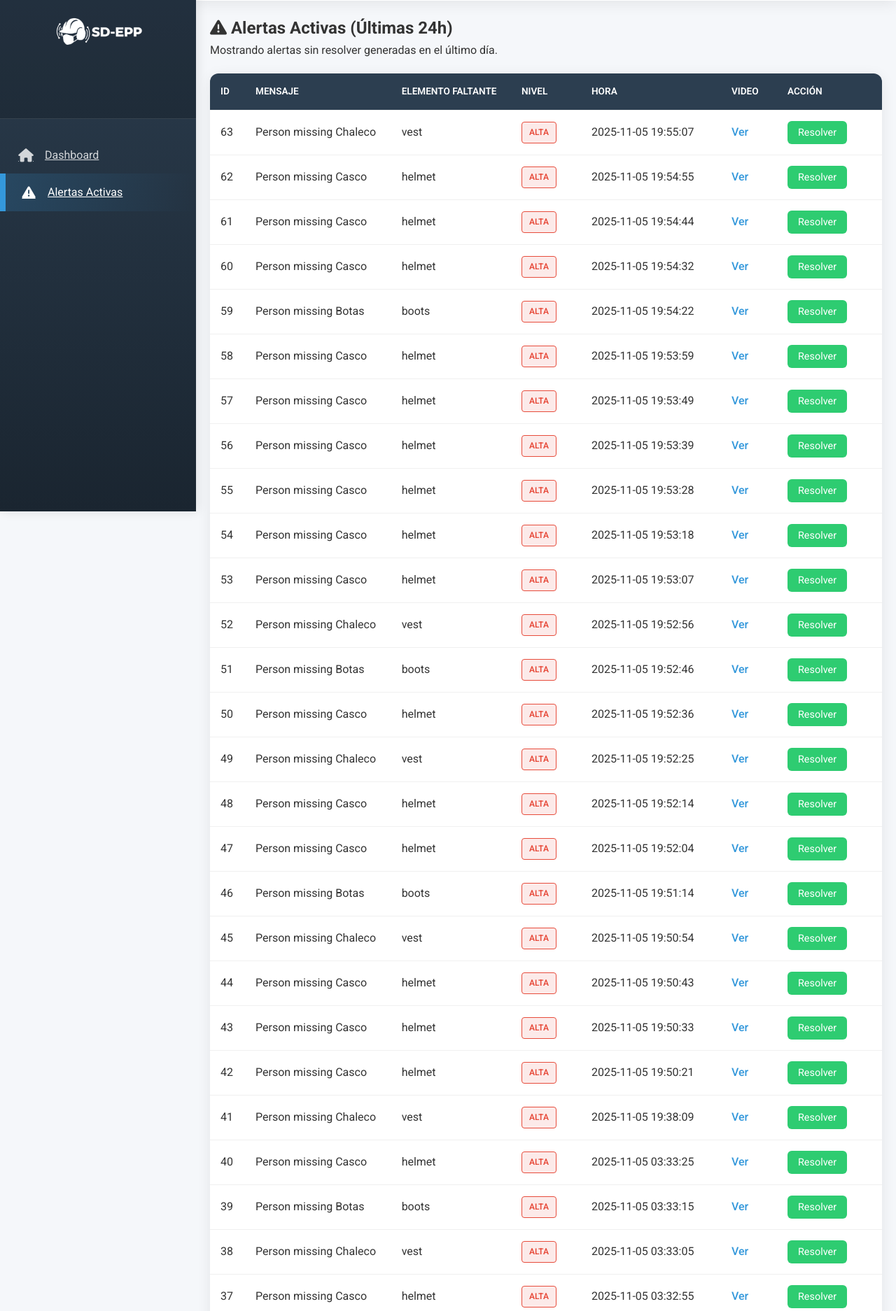
After one commit to frairo120/PROYECTO_CON_POSTGRE, a Django app: page /inicio/alerts/list/ in a window 1280 px wide. The commit adds this page. Shown: the part 69-1943 px from the top of the page at 70% size. Run offline with Django 5.2, Linux system fonts and the light colour scheme; data comes from the database, SQL or seed files in the repository; both versions use the stored data as it was after the commit.

Commit message:
se agrego el modelo de alertas

```diff
--- a/deteccion/droidcam.py
+++ b/deteccion/droidcam.py
@@ -47,9 +47,9 @@ class DroidCamera:
 
     def start_recording(self, frame):
         if not self.is_recording:
-            os.makedirs('grabaciones', exist_ok=True)
+            os.makedirs('media/grabaciones', exist_ok=True)
             timestamp = time.strftime('%Y%m%d_%H%M%S')
-            filename = f'grabaciones/recording_{timestamp}.avi'
+            filename = f'media/grabaciones/recording_{timestamp}.avi'
             self.current_recording_filename = filename
             height, width = frame.shape[:2]
             fourcc = cv2.VideoWriter_fourcc(*'MJPG')
--- a/deteccion/urls.py
+++ b/deteccion/urls.py
@@ -17,6 +17,12 @@ urlpatterns = [
     path('video_feed/', views.video_feed, name='video_feed'),
     path('toggle_camera/', views.toggle_camera, name='toggle_camera'),
     path('grabaciones/', views.grabaciones, name='grabaciones'),
+
+    path('inicio/alerts/', views.alert_list, name='alert_data'),
+    path('inicio/alerts/list/', views.alert_list_page, name='alert_list'),
+    path('inicio/latest-alerts/', views.latest_alerts, name='latest_alerts'),
+
+    path('inicio/incunplimiento/<int:incumplimiento_id>/', views.ver_incumplimiento, name='incunplimiento'),
     # URLs para Cargo
     path('cargos/', views.CargoListView.as_view(), name='cargo_list'),
     path('cargos/new/', views.CargoCreateView.as_view(), name='cargo_create'),
@@ -26,8 +32,8 @@ urlpatterns = [
     # URLs para Empleado
     path('inicio/empleados/', views.EmpleadoListView.as_view(), name='lista_empleados'),
     path('inicio/empleados/new/', views.EmpleadoCreateView.as_view(), name='crear_empleado'),
-    path('empleados/edit/<int:pk>/', views.EmpleadoUpdateView.as_view(), name='empleado_editar'),
-    path('empleados/delete/<int:pk>/', views.EmpleadoDeleteView.as_view(), name='empleado_eliminar'),
+    path('inicio/empleados/edit/<int:pk>/', views.EmpleadoUpdateView.as_view(), name='empleado_editar'),
+    path('inicio/empleados/delete/<int:pk>/', views.EmpleadoDeleteView.as_view(), name='empleado_eliminar'),
 
     # URLs para Menu y Module (ejemplo de lista)
     path('inicio/menus/', views.MenuListView.as_view(), name='menu_list'),
--- a/deteccion/views.py
+++ b/deteccion/views.py
@@ -7,7 +7,7 @@ from .droidcam import DroidCamera
 import json
 # Global camera instance
 camera = None  # Se inicializará cuando se seleccione el tipo de cámara
-from django.urls import reverse_lazy
+from django.urls import reverse_lazy,reverse
 from django.contrib import messages
 from django.contrib.auth import logout, authenticate, login
 from django.contrib.auth.decorators import login_required,user_passes_test
@@ -19,6 +19,10 @@ from .models import Menu, Module, Cargo, Empleado, GroupModulePermission,User, A
 from .forms import MenuForm, ModuleForm, CargoForm, EmpleadoForm, LoginForm, GroupForm, GroupModulePermissionForm
 from .forms import UserForm,UserEditForm,UserPasswordChangeForm
 from django.db.models import Prefetch
+
+from django.utils import timezone
+from datetime import timedelta
+from django.utils.timezone import localtime
 
 class MenuContextMixin:
     """Mixin para agregar el contexto de menús y módulos a las vistas."""
@@ -104,6 +108,60 @@ def grabaciones(request):
     """Muestra la página con el listado de grabaciones."""
     return render(request, 'deteccion/grabaciones.html')
 
+
+
+
+def alert_list(request):
+    # Obtenemos alertas no resueltas de las últimas 24 horas
+    since = timezone.now() - timedelta(hours=24)
+    alerts = Alert.objects.filter(timestamp__gte=since, resolved=False).order_by('-timestamp')
+
+    data = []
+    for alert in alerts:
+        data.append({
+            'id': alert.id,
+            'message': alert.message,
+            'missing': alert.missing,
+            'level': alert.get_level_display(),
+            'video_url': alert.video.url if alert.video else '',
+            'timestamp': alert.timestamp.strftime('%Y-%m-%d %H:%M:%S'),
+        })
+
+    return JsonResponse({'alerts': data})
+
+
+def alert_list_page(request):
+    context = {}
+    menu_context = MenuContextMixin().get_menu_context(request.user)
+    context['menu_list'] = menu_context
+    context['title'] = "Alertas Activas"
+    return render(request, 'usuarios/alert_list_ajax.html', context)
+
+
+
+
+def latest_alerts(request):
+    alerts = Alert.objects.order_by('-timestamp')[:10]   # últimas 10
+
+    alert_data = [
+        {
+            'id': a.pk,
+            'message': a.message,
+            'timestamp': localtime(a.timestamp).strftime("%H:%M:%S %d-%m-%Y"),
+            'video': a.video.url if a.video else None,
+            'level': a.level,
+        }
+        for a in alerts
+    ]
+
+    return JsonResponse({"alerts": alert_data})
+
+
+
+
+
+
+
 @login_required
 @user_passes_test(lambda u: u.is_superuser or u.is_staff, login_url='/')
 def usercreate(request):
@@ -187,7 +245,7 @@ def user_delete(request, pk):
         full_name = user.get_full_name
         user.delete()
         messages.success(request, f'El usuario {full_name} ha sido eliminado exitosamente.')
-        return redirect('deteccion:user_list')
+        return redirect('deteccion:user_data')
 
     # Si no es POST, mostrar la página de confirmación
     context = {
@@ -710,3 +768,62 @@ class GroupPermissionsView(TemplateView):
         except Exception as e:
             messages.error(request, f'Error al actualizar permisos: {str(e)}')
             return redirect('security:group_permissions', pk=group.id)
+
+
+
+
+import boto3
+from django.shortcuts import render, get_object_or_404
+from datetime import timedelta
+
+# Asegúrate de tener tu modelo de Incumplimiento que apunta a Cloud Storage
+# from .models import Incumplimiento # (Asumiendo que tienes un modelo similar)
+BUCKET_NAME = 'mi-bucket-local' # 👈 Cambia este nombre al de tu bucket en LocalStack
+LOCALSTACK_ENDPOINT = 'http://localhost:4566'
+
+def ver_incumplimiento(request, incumplimiento_id):
+    """Muestra los detalles de un incumplimiento, incluyendo el video usando LocalStack S3."""
+
+    # 1. Obtener la instancia del incumplimiento (usando Alert como corregimos antes)
+    incumplimiento = get_object_or_404(Alert, pk=incumplimiento_id)
+
+    # 2. Inicializar el cliente Boto3 apuntando a LocalStack
+    # LocalStack acepta credenciales dummy como 'test'.
+    s3_client = boto3.client(
+        's3',
+        # URL que apunta al servicio S3 en tu contenedor LocalStack
+        endpoint_url=LOCALSTACK_ENDPOINT,
+        aws_access_key_id='test',
+        aws_secret_access_key='test',
+        region_name='us-east-1' # Región dummy requerida por Boto3
+    )
+
+    # 3. La clave del objeto es la ruta guardada en la BD
+    object_key = f'grabaciones/{incumplimiento.video}'
+
+    # 4. Generar la URL pre-firmada (método de Boto3)
+    try:
+        video_url_firmada = s3_client.generate_presigned_url(
+            'get_object',
+            Params={
+                'Bucket': BUCKET_NAME,
+                'Key': object_key,
+                # Esto emula el 'response_disposition=inline' de GCS
+                'ResponseContentDisposition': 'inline'
+            },
+            # Duración de la URL en segundos (30 minutos)
+            ExpiresIn=1800
+        )
+    except Exception as e:
+        print(f"Error al acceder al video en LocalStack: {e}")
+        # Si usas messages en Django, puedes añadir:
+        # messages.error(request, "El video no pudo ser encontrado en el almacenamiento local.")
+        video_url_firmada = None
+
+    context = {
+        'incumplimiento': incumplimiento,
+        'video_url': video_url_firmada,
+        'title': f'Incumplimiento ID: {incumplimiento_id}'
+    }
+
+    return render(request, 'usuarios/ver_incumplimiento.html', context)
--- /dev/null
+++ b/templates/usuarios/alert_list_ajax.html
@@ -0,0 +1,188 @@
+{% load static %}
+<!DOCTYPE html>
+<html lang="es">
+<head>
+    <meta charset="UTF-8">
+    <meta name="viewport" content="width=device-width, initial-scale=1.0">
+    <title>SD-EPP | Alertas Activas</title>
+    <link rel="stylesheet" href="{% static 'css/prueba.css' %}">
+    <link href="https://fonts.googleapis.com/css2?family=Roboto:wght@300;400;500;600;700&display=swap" rel="stylesheet">
+    <link rel="stylesheet" href="https://cdnjs.cloudflare.com/ajax/libs/font-awesome/6.4.0/css/all.min.css">
+    <style>
+        /* Estilos base para la tabla de lista (Asegúrate de tenerlos en prueba.css o aquí) */
+        .alerts-table {
+            width: 100%;
+            border-collapse: collapse;
+            margin-top: 20px;
+            box-shadow: var(--shadow);
+            background-color: white;
+            border-radius: var(--border-radius);
+            overflow: hidden;
+        }
+        .alerts-table th, .alerts-table td {
+            padding: 15px;
+            text-align: left;
+            border-bottom: 1px solid #f0f0f0;
+        }
+        .alerts-table th {
+            background-color: var(--primary);
+            color: white;
+            font-weight: 600;
+            text-transform: uppercase;
+            font-size: 0.85rem;
+        }
+        .alerts-table tr:hover {
+            background-color: #f8f8f8;
+        }
+        .alert-badge {
+            padding: 5px 10px;
+            border-radius: 4px;
+            font-weight: 600;
+            text-transform: uppercase;
+            font-size: 0.75rem;
+        }
+        .alert-Alta { background-color: #fceae9; color: #e74c3c; border: 1px solid #e74c3c; }
+        .alert-Media { background-color: #fff3e6; color: #f39c12; border: 1px solid #f39c12; }
+        .alert-Baja { background-color: #e6f7e6; color: #2ecc71; border: 1px solid #2ecc71; }
+
+        .action-button {
+            background-color: var(--success);
+            color: white;
+            border: none;
+            padding: 8px 15px;
+            border-radius: 6px;
+            cursor: pointer;
+            transition: background-color 0.2s;
+            font-size: 0.9rem;
+        }
+        .action-button:hover {
+            background-color: #27ae60;
+        }
+        .video-link {
+            color: var(--secondary);
+            text-decoration: none;
+            font-weight: 500;
+        }
+    </style>
+</head>
+<body>
+    {% csrf_token %}
+    <div class="dashboard-container">
+
+        <aside class="sidebar">
+            <div class="logo-area">
+                <img src="{% static 'img/logo.png' %}" alt="Logo SD-EPP" class="sidebar-logo">
+            </div>
+            {% if user.is_authenticated and menu_list %}
+                {% endif %}
+            <div class="sidebar-section">
+                <a href="{% url 'deteccion:inicio' %}" class="nav-button"><i class="fas fa-home"></i> <span>Dashboard</span></a>
+                <a href="{% url 'deteccion:alert_list' %}" class="nav-button active"><i class="fas fa-exclamation-triangle"></i> <span>Alertas Activas</span></a>
+            </div>
+        </aside>
+
+        <main class="main-content">
+            <header class="main-header">
+                 <div class="user-info">
+                    <img src="" alt="Foto de Perfil" class="user-profile-pic">
+                    <span>Bienvenido <strong>{{ user.username }}</strong></span>
+                </div>
+                <div class="header-actions">
+                    <button class="notification-button"><i class="fas fa-bell"></i></button>
+                    </div>
+            </header>
+
+            <section class="page-content" style="padding: 20px;">
+                <h2><i class="fas fa-exclamation-triangle"></i> Alertas Activas (Últimas 24h)</h2>
+                <p style="margin-bottom: 20px;">Mostrando alertas sin resolver generadas en el último día.</p>
+
+                <div id="alert-status" style="padding: 10px; background-color: #ffc; border-left: 5px solid #ff0; display: none;">
+                    Cargando alertas...
+                </div>
+
+                <table class="alerts-table">
+                    <thead>
+                        <tr>
+                            <th style="width: 50px;">ID</th>
+                            <th>Mensaje</th>
+                            <th>Elemento Faltante</th>
+                            <th style="width: 100px;">Nivel</th>
+                            <th style="width: 200px;">Hora</th>
+                            <th style="width: 80px;">Video</th>
+                            <th style="width: 150px;">Acción</th>
+                        </tr>
+                    </thead>
+                    <tbody id="alerts-tbody">
+                        <tr><td colspan="7" style="text-align: center;">Cargando...</td></tr>
+                    </tbody>
+                </table>
+            </section>
+        </main>
+    </div>
+
+    <script>
+        // Función para cargar las alertas usando el endpoint de Django
+        function loadAlerts() {
+            const tbody = document.getElementById('alerts-tbody');
+            const statusDiv = document.getElementById('alert-status');
+
+            statusDiv.style.display = 'block';
+            statusDiv.textContent = 'Cargando alertas...';
+            tbody.innerHTML = '<tr><td colspan="7" style="text-align: center;">Cargando...</td></tr>';
+
+            // 🎯 URL para la vista que retorna JSON
+            fetch("{% url 'deteccion:alert_data' %}")
+                .then(response => response.json())
+                .then(data => {
+                    tbody.innerHTML = ""; // Limpiar antes de rellenar
+                    statusDiv.style.display = 'none';
+
+                    if (data.alerts && data.alerts.length > 0) {
+                        data.alerts.forEach(alert => {
+                            const tr = document.createElement('tr');
+
+                            // Construir la URL del video usando el ID de la alerta
+                            const videoLink = alert.video_url
+                                ? `<a href="/inicio/incunplimiento/${alert.id}/" target="_blank" class="video-link">Ver</a>`
+                                : '-';
+
+                            // Nota: La acción de "Resolver" requiere una nueva URL/Vista en Django
+                            const resolveButton = `
+                                <form action="/inicio/alerts/resolve/${alert.id}/" method="POST" style="display:inline;">
+                                    <input type="hidden" name="csrfmiddlewaretoken" value="${document.querySelector('[name=csrfmiddlewaretoken]').value}">
+                                    <button type="submit" class="action-button" title="Marcar como Resuelta" onclick="return confirm('¿Resolver esta alerta?');">
+                                        Resolver
+                                    </button>
+                                </form>
+                            `;
+
+                            tr.innerHTML = `
+                                <td>${alert.id}</td>
+                                <td>${alert.message}</td>
+                                <td>${alert.missing || '-'}</td>
+                                <td><span class="alert-badge alert-${alert.level}">${alert.level.toUpperCase()}</span></td>
+                                <td>${alert.timestamp}</td>
+                                <td>${videoLink}</td>
+                                <td>${resolveButton}</td>
+                            `;
+                            tbody.appendChild(tr);
+                        });
+                    } else {
+                        tbody.innerHTML = `<tr><td colspan="7" style="text-align: center;">No hay alertas activas en las últimas 24 horas.</td></tr>`;
+                    }
+                })
+                .catch(error => {
+                    console.error('Error al cargar alertas:', error);
+                    statusDiv.style.display = 'block';
+                    statusDiv.textContent = 'Error al cargar las alertas. Verifique la conexión o el servidor.';
+                    tbody.innerHTML = `<tr><td colspan="7" style="text-align: center; color: red;">Error al cargar datos.</td></tr>`;
+                });
+        }
+
+        // Cargar las alertas al inicio
+        loadAlerts();
+        // Opcional: Recargar cada 30 segundos
+        setInterval(loadAlerts, 30000);
+    </script>
+</body>
+</html>
```
Also changed, not shown: deteccion/admin.py (+12 -1 lines), deteccion/forms.py (+59 -16 lines), templates/inicio.html (+80 -12 lines), templates/usuarios/ver_incumplimiento.html (added, +48 -0 lines), db.sqlite3, deteccion/migrations/0002_alert.py (added), deteccion/models.py (line endings or trailing spaces), 6 other files.
